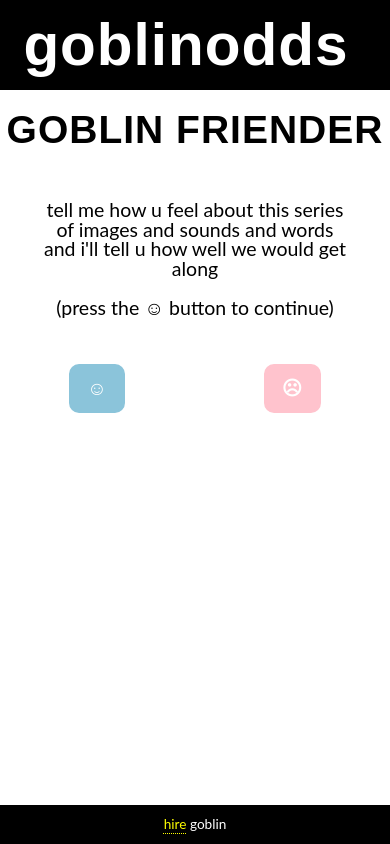
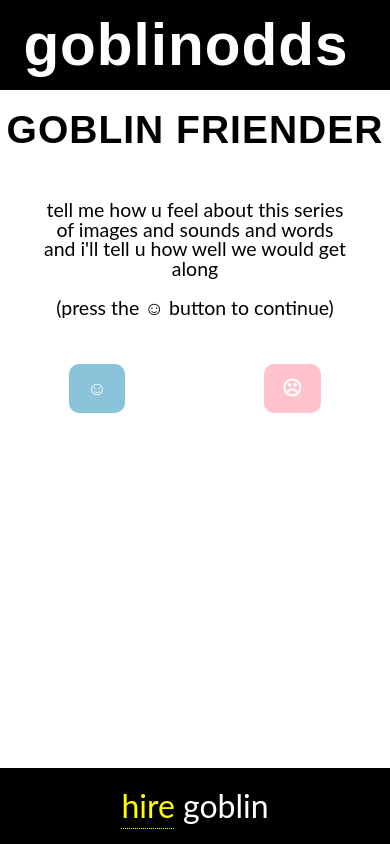
Before and after one commit to goblinodds/goblinodds.github.io, a React (Create React App) app: page /goblinFriender in a window 390 px wide. Built offline with nearby package versions, Linux system fonts and the light colour scheme.

Commit message:
changed footer font sizes

```diff
--- a/src/components/Footer/Footer.css
+++ b/src/components/Footer/Footer.css
@@ -1,6 +1,6 @@
 @media (max-width: 460px) {
-  .Footer p {
-    font-size: 3.5vmin;
+  p.footerLink {
+    font-size: 2rem;
   }
 }
 
@@ -9,8 +9,11 @@
     color: white;
     position: fixed;
     bottom: 0;
-    font-size: 2vmin;
     width: 100%;
+}
+
+.footerLink {
+  font-size: 1.5rem;
 }
 
 .footerLink a {
```
